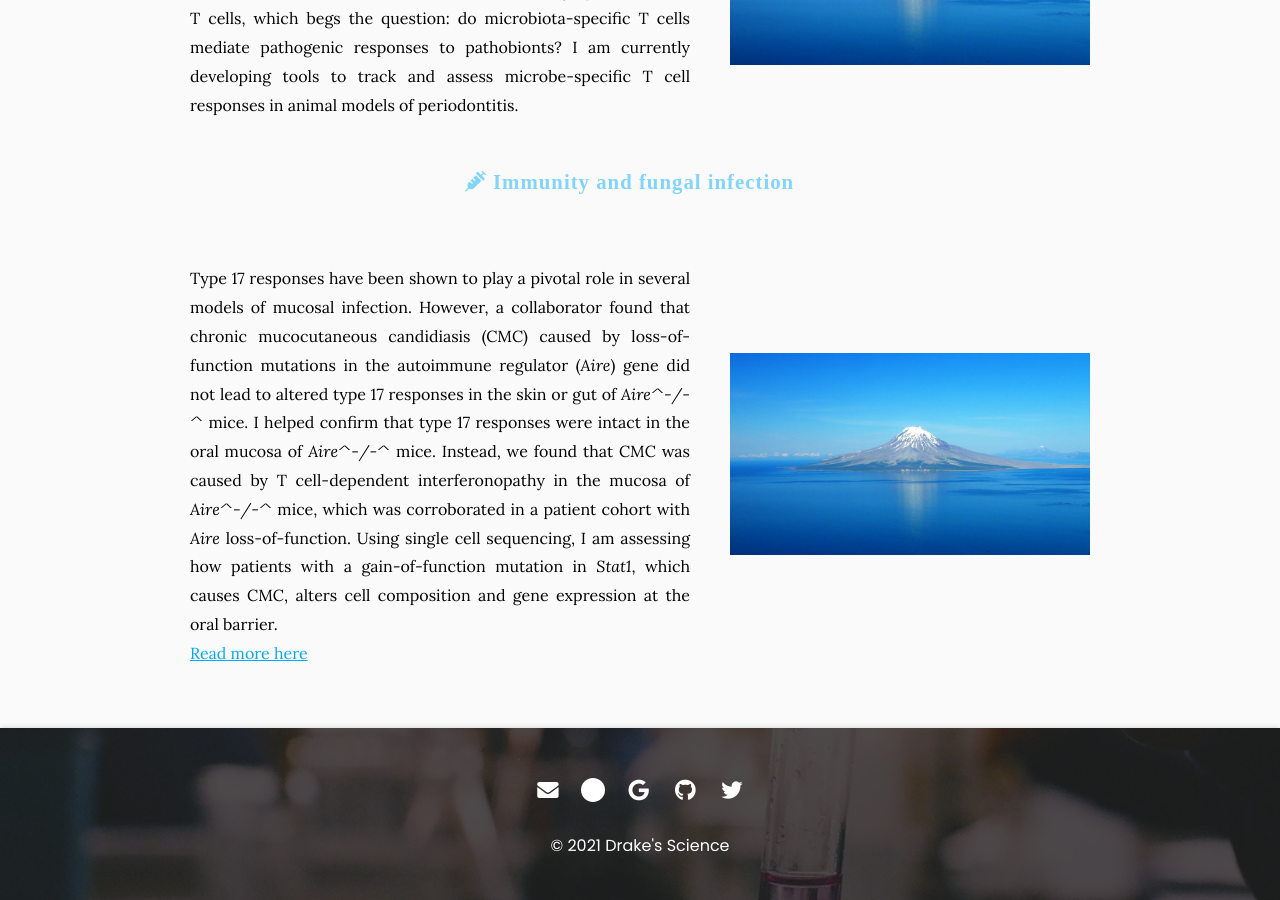
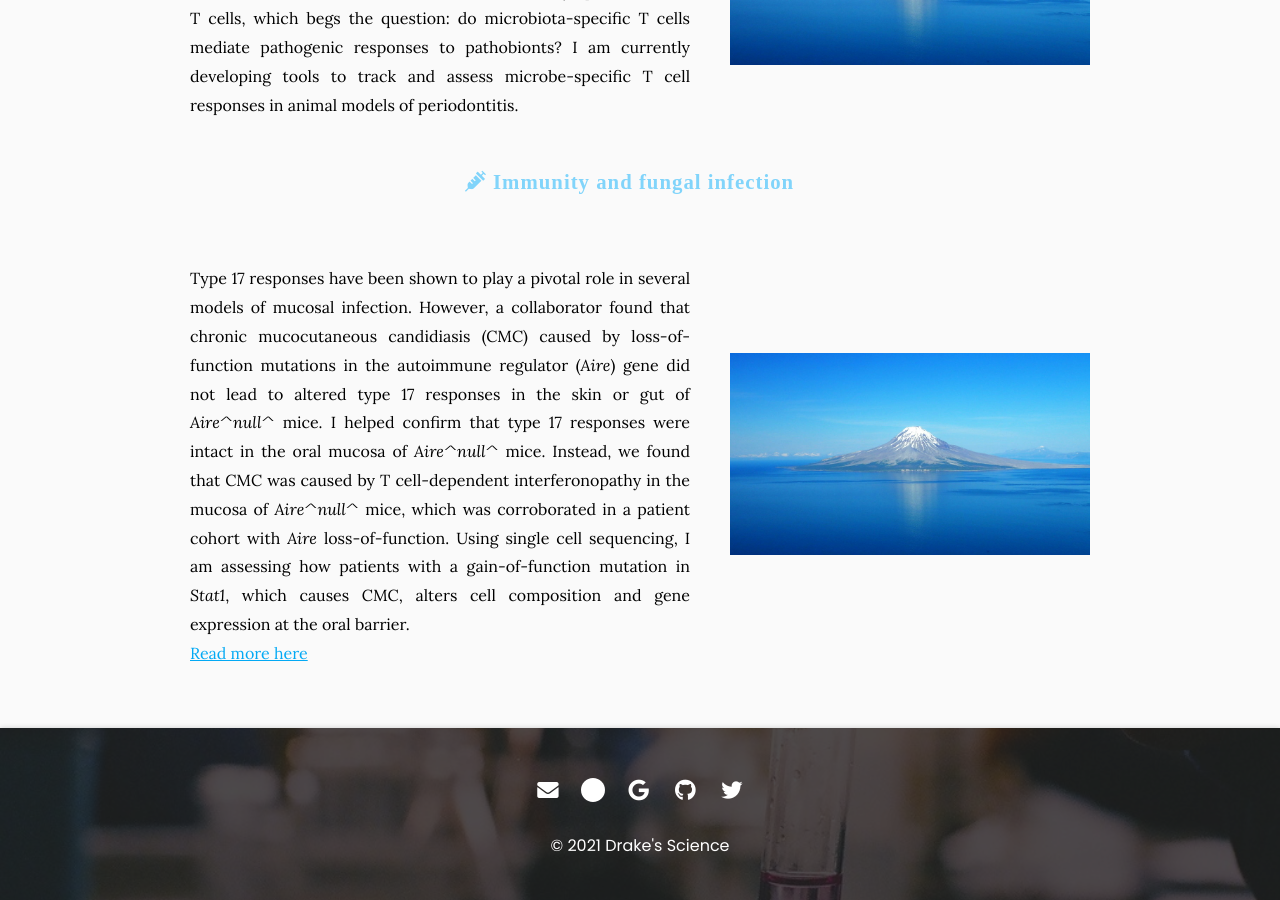
Before and after one commit to williamsdrake/williamsdrake.github.io, a Jekyll site: the page built from research/index.md, in a window 1280 px wide and 900 px high, scrolled down 1077 px. Built offline with Jekyll 4.4.1, drawn with Linux system fonts in a browser that asks for light colours; nearby versions of some CDN libraries.

Commit message:
Update index.md

```diff
--- a/research/index.md
+++ b/research/index.md
@@ -37,7 +37,7 @@ The oral cavity houses one of the most diverse microbial niches in the human bod
 
 ## <i class="fas fa-syringe"> Immunity and fungal infection
 {% capture text %}
-Type 17 responses have been shown to play a pivotal role in several models of mucosal infection. However, a collaborator found that chronic mucocutaneous candidiasis (CMC) caused by loss-of-function mutations in the autoimmune regulator (*Aire*) gene did not lead to altered type 17 responses in the skin or gut of *Aire^-/-^* mice. I helped confirm that type 17 responses were intact in the oral mucosa of *Aire^-/-^* mice. Instead, we found that CMC was caused by T cell-dependent interferonopathy in the mucosa of *Aire^-/-^* mice, which was corroborated in a patient cohort with *Aire* loss-of-function. Using single cell sequencing, I am assessing how patients with a gain-of-function mutation in *Stat1*, which causes CMC, alters cell composition and gene expression at the oral barrier.
+Type 17 responses have been shown to play a pivotal role in several models of mucosal infection. However, a collaborator found that chronic mucocutaneous candidiasis (CMC) caused by loss-of-function mutations in the autoimmune regulator (*Aire*) gene did not lead to altered type 17 responses in the skin or gut of *Aire^null^* mice. I helped confirm that type 17 responses were intact in the oral mucosa of *Aire^null^* mice. Instead, we found that CMC was caused by T cell-dependent interferonopathy in the mucosa of *Aire^null^* mice, which was corroborated in a patient cohort with *Aire* loss-of-function. Using single cell sequencing, I am assessing how patients with a gain-of-function mutation in *Stat1*, which causes CMC, alters cell composition and gene expression at the oral barrier.
 [Read more here](https://doi.org/10.1126/science.aay5731)
 {% endcapture %}
 
```
